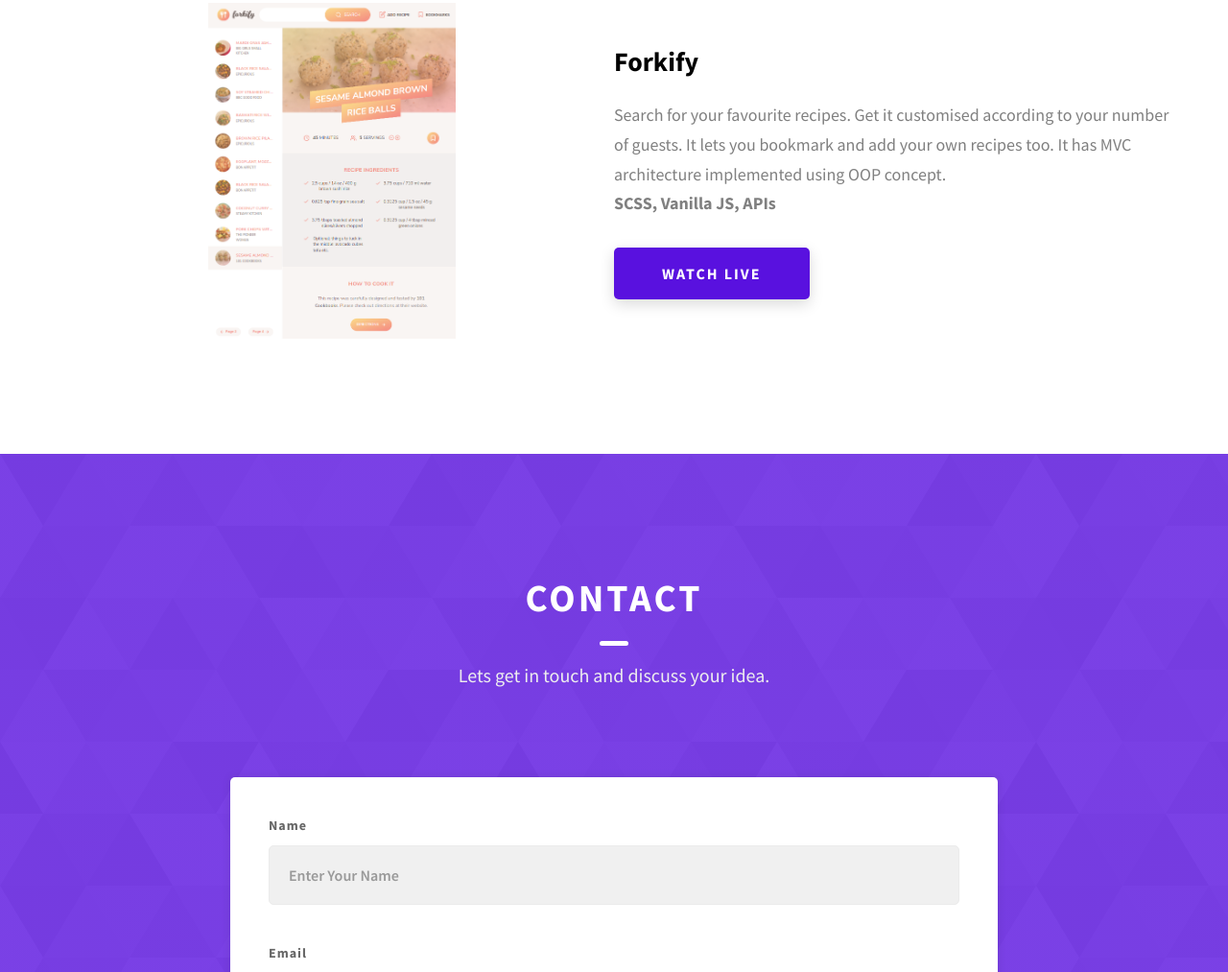
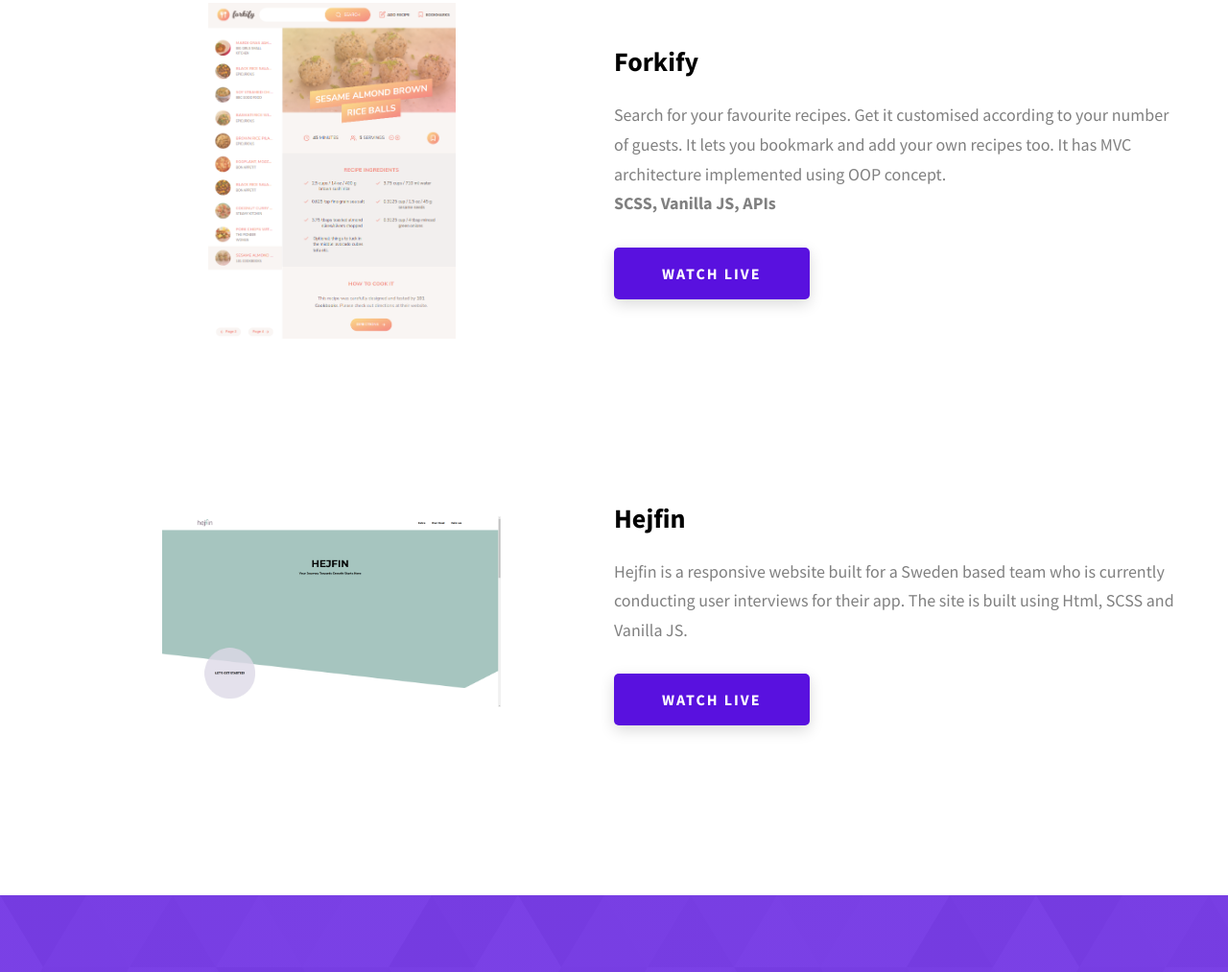
Before and after one commit to saira512dev/webDevPortfolio, a website: page index.html in a window 1280 px wide. Shown: the part 2416-3429 px from the top of the page at 96% size. Drawn offline with Linux system fonts and the light colour scheme.

Commit message:
Added hejfin to portfolio

```diff
--- a/index.html
+++ b/index.html
@@ -259,30 +259,28 @@
               >
             </div>
           </div>
-          <!-- <div class="projects__row">
+          <div class="projects__row">
             <div class="projects__row-img-cont">
               <img
-                src="./assets/jpeg/project-mockup-example.jpeg"
+                src="./assets/images/hejfin.png"
                 alt="Software Screenshot"
                 class="projects__row-img"
                 loading="lazy"
               />
             </div>
             <div class="projects__row-content">
-              <h3 class="projects__row-content-title">Project 3</h3>
+              <h3 class="projects__row-content-title">Hejfin</h3>
               <p class="projects__row-content-desc">
-                Lorem ipsum dolor sit amet consectetur adipisicing elit. Hic
-                facilis tempora, explicabo quae quod deserunt eius sapiente
-                praesentium.
+                Hejfin is a responsive website built for a Sweden based team who is currently conducting user interviews for their app. The site is built using Html, SCSS and Vanilla JS.
               </p>
               <a
-                href="./project-3.html"
+                href="https://hejfin.com"
                 class="btn btn--med btn--theme dynamicBgClr"
                 target="_blank"
-                >Case Study</a
+                >Watch Live</a
               >
             </div>
-          </div> -->
+          </div>
         </div>
       </div>
     </section>
```
Also changed, not shown: assets/images/hejfin.png (added).
